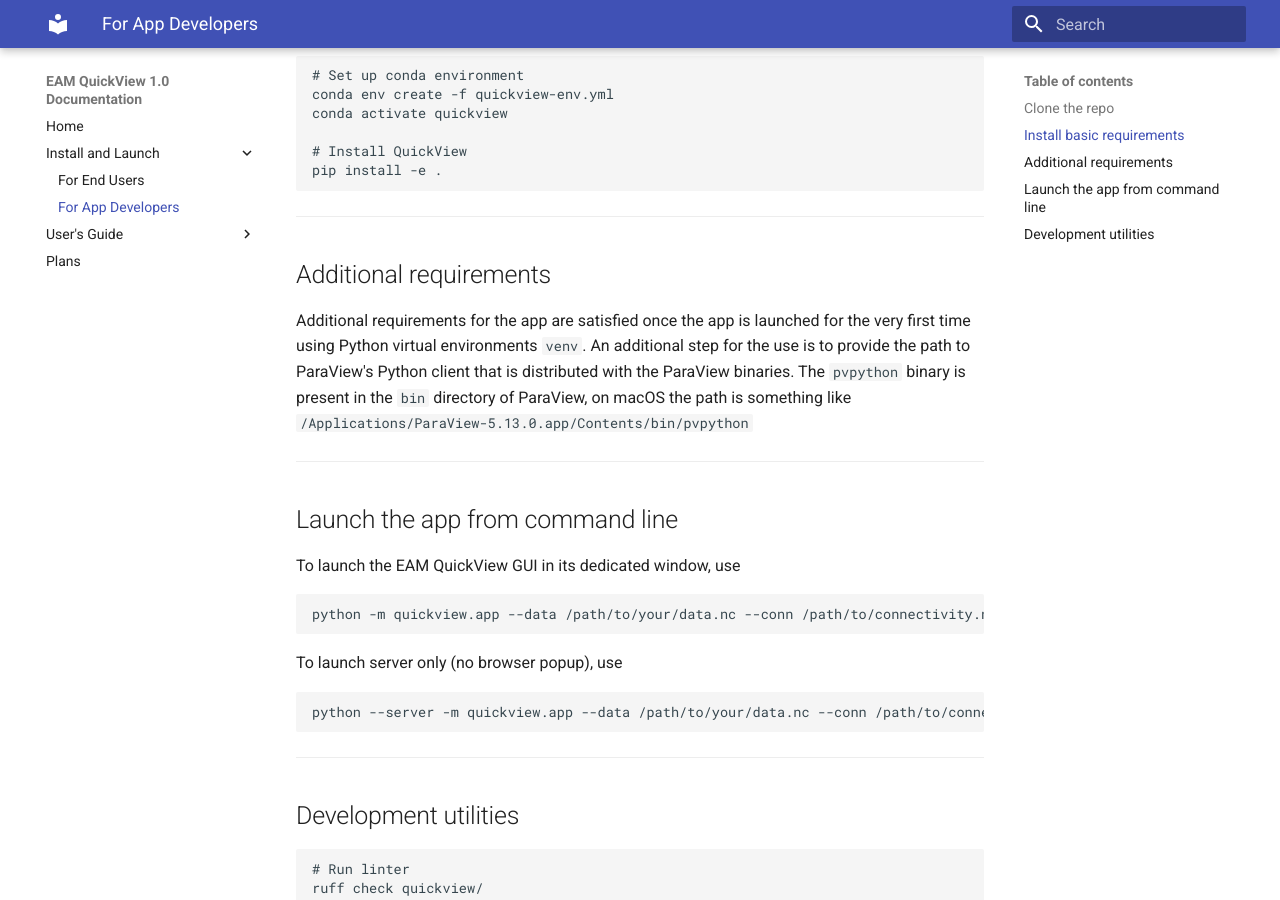
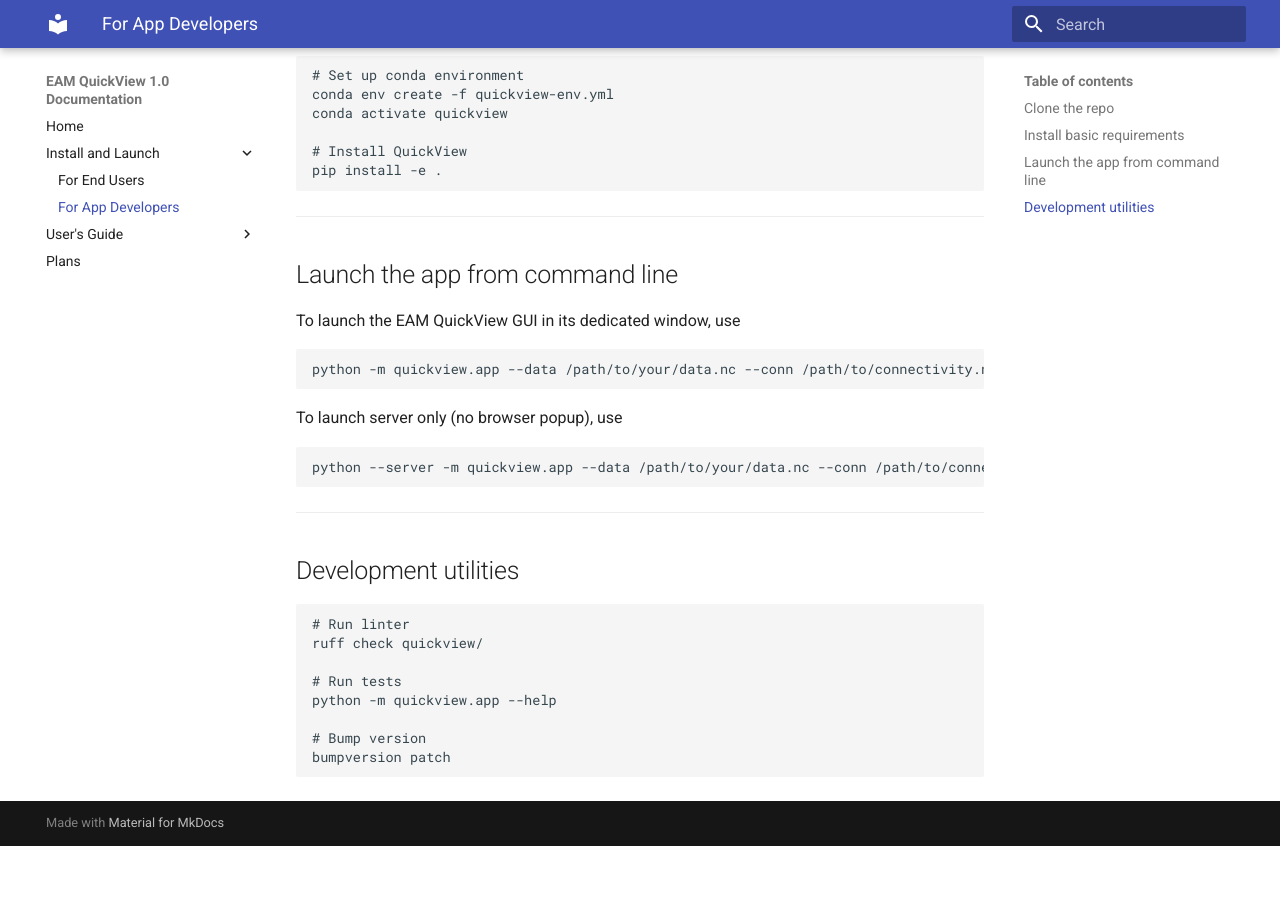
Before and after one commit to Kitware/QuickView, an MkDocs documentation site: the page built from docs/setup/for_app_developers.md, in a window 1280 px wide and 900 px high, scrolled down 561 px. Built offline with MkDocs 1.6.1 and Material for MkDocs 9.7.7, drawn with Linux system fonts in a browser that asks for light colours; after the commit the page ends 1407 px from its top, so only the background shows below that.

Commit message:
docs: Update for_app_developers.md
Removing unnecessary steps -- we only use conda now, no venv is needed.

````diff
--- a/docs/setup/for_app_developers.md
+++ b/docs/setup/for_app_developers.md
@@ -29,16 +29,6 @@
 ```
 
 ----
-## Additional requirements
-
-Additional requirements for the app are satisfied once the app is launched
-for the very first time using Python virtual environments `venv`. An additional
-step for the use is to provide the path to ParaView's Python client that is
-distributed with the ParaView binaries. The `pvpython` binary is present in the
-`bin` directory of ParaView, on macOS the path is something like
-`/Applications/ParaView-5.13.0.app/Contents/bin/pvpython`
-
-----
 ## Launch the app from command line
 
 To launch the EAM QuickView GUI in its dedicated window, use
````
